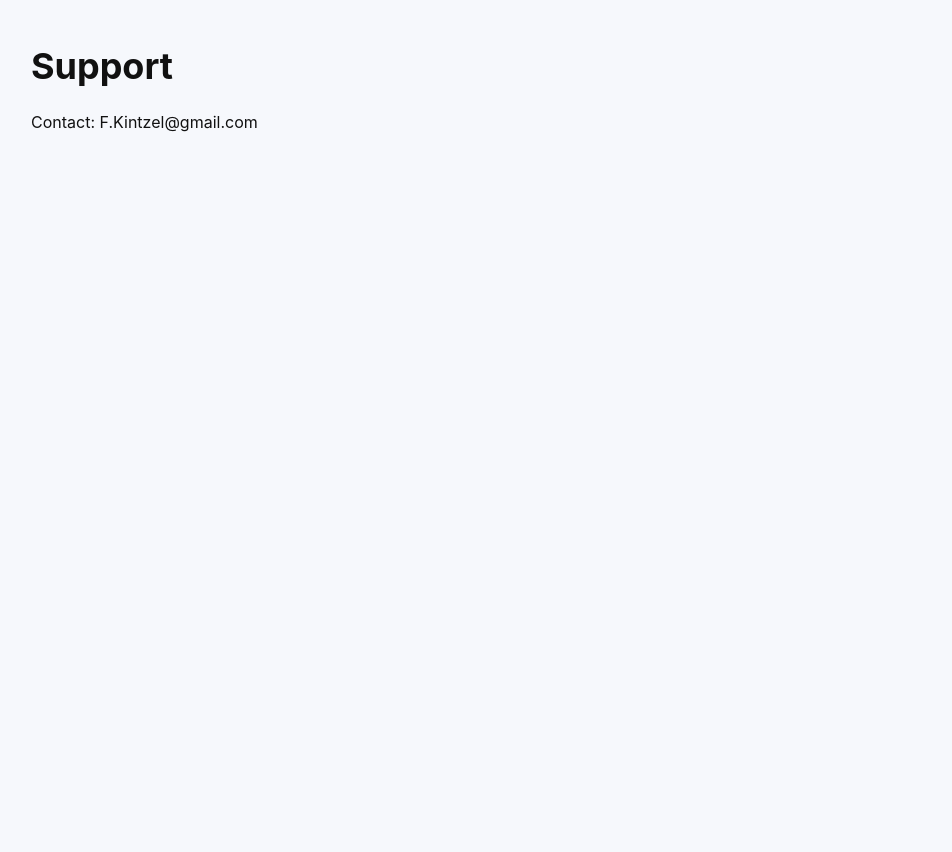
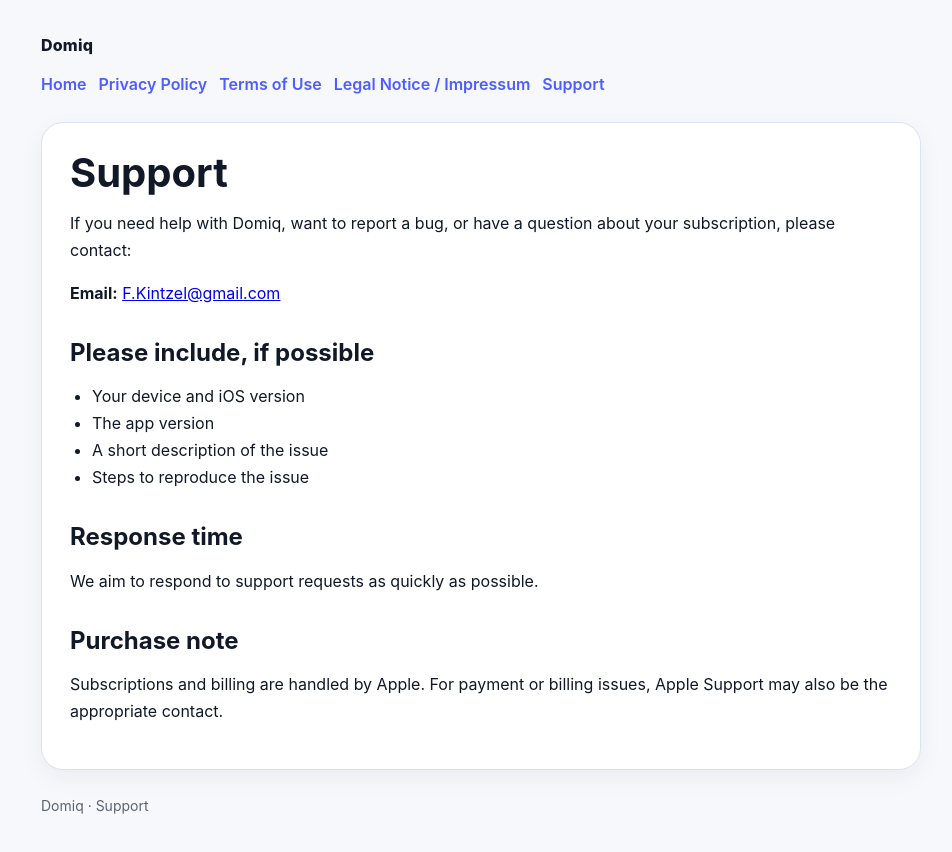
Before and after one commit to flinzel/flinzel.github.io, a plain HTML site: page support.html in a window 1280 px wide. Shown: the whole page, without its empty margins (159-1111 px from the left). Before the commit the page ends 800 px from the top, so only its background shows below. Drawn offline with Linux system fonts and the light colour scheme.

Commit message:
Update support.html

```diff
--- a/support.html
+++ b/support.html
@@ -1,6 +1,80 @@
-<!doctype html><html><head><meta charset="utf-8"><title>Support</title><style>body{font-family:-apple-system,Arial;padding:20px;max-width:900px;margin:auto;background:#f6f8fc;color:#111}
-h1{font-size:36px} h2{margin-top:25px}
-a{color:#4f5dff}</style></head><body>
-<h1>Support</h1>
-<p>Contact: F.Kintzel@gmail.com</p>
-</body></html>
+<!doctype html>
+<html lang="en">
+<head>
+  <meta charset="utf-8">
+  <meta name="viewport" content="width=device-width, initial-scale=1">
+  <title>Support – Domiq</title>
+  <style>
+:root{
+  --bg:#f6f8fc;
+  --card:#ffffff;
+  --text:#111827;
+  --muted:#5b6474;
+  --line:#dbe3f0;
+  --accent:#4f5dff;
+}
+*{box-sizing:border-box}
+html,body{margin:0;padding:0;background:var(--bg);color:var(--text);font:16px/1.68 -apple-system,BlinkMacSystemFont,"Segoe UI",Roboto,Helvetica,Arial,sans-serif}
+.container{max-width:920px;margin:0 auto;padding:32px 20px 56px}
+header{margin-bottom:24px}
+.brand{font-weight:800;letter-spacing:.2px}
+nav{display:flex;gap:12px;flex-wrap:wrap;margin-top:12px}
+nav a{color:var(--accent);text-decoration:none;font-weight:600}
+nav a:hover{text-decoration:underline}
+.card{background:var(--card);border:1px solid var(--line);border-radius:22px;padding:28px;box-shadow:0 8px 24px rgba(17,24,39,.05)}
+h1{font-size:40px;line-height:1.08;margin:0 0 10px}
+h2{font-size:24px;line-height:1.2;margin:32px 0 12px}
+h3{font-size:18px;margin:20px 0 8px}
+p,li{color:var(--text)}
+.muted{color:var(--muted)}
+ul{padding-left:22px}
+footer{margin-top:24px;color:var(--muted);font-size:14px}
+.notice{background:#eef2ff;border:1px solid #cfd6ff;color:#2b348f;padding:14px 16px;border-radius:16px}
+.warn{background:#fff7ed;border:1px solid #fed7aa;color:#9a3412;padding:14px 16px;border-radius:16px}
+a.button{display:inline-block;background:var(--accent);color:#fff!important;padding:12px 16px;border-radius:14px;text-decoration:none;font-weight:700}
+.small{font-size:14px}
+hr{border:none;border-top:1px solid var(--line);margin:28px 0}
+</style>
+</head>
+<body>
+  <div class="container">
+    <header>
+      <div class="brand">Domiq</div>
+
+<nav>
+  <a href="./index.html">Home</a>
+  <a href="./privacy.html">Privacy Policy</a>
+  <a href="./terms.html">Terms of Use</a>
+  <a href="./imprint.html">Legal Notice / Impressum</a>
+  <a href="./support.html">Support</a>
+</nav>
+
+    </header>
+
+    <section class="card">
+      <h1>Support</h1>
+      <p>If you need help with Domiq, want to report a bug, or have a question about your subscription, please contact:</p>
+
+      <p><strong>Email:</strong> <a href="mailto:F.Kintzel@gmail.com">F.Kintzel@gmail.com</a></p>
+
+      <h2>Please include, if possible</h2>
+      <ul>
+        <li>Your device and iOS version</li>
+        <li>The app version</li>
+        <li>A short description of the issue</li>
+        <li>Steps to reproduce the issue</li>
+      </ul>
+
+      <h2>Response time</h2>
+      <p>We aim to respond to support requests as quickly as possible.</p>
+
+      <h2>Purchase note</h2>
+      <p>Subscriptions and billing are handled by Apple. For payment or billing issues, Apple Support may also be the appropriate contact.</p>
+    </section>
+
+    <footer>
+      Domiq · Support
+    </footer>
+  </div>
+</body>
+</html>
```
